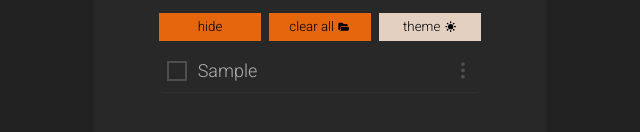
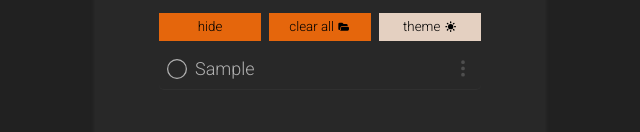
Before and after one commit to booi-dev/todo-redux-app, a React (Vite) app: page / in a window 1280 px wide. Both pictures are taken after typing "Sample" into the empty fields and a click on the button "add". Shown: the part 202-334 px from the top of the page, without its empty margins (320-960 px from the left). Built offline with nearby package versions, Linux system fonts and the light colour scheme.

Commit message:
Replace check input with icon

```diff
--- a/src/App.css
+++ b/src/App.css
@@ -74,3 +74,11 @@
     padding: 3em 4em;
   }
 }
+
+/* utility class */
+
+.center {
+  display: inline-flex;
+  justify-content: center;
+  align-items: center;
+}
--- a/src/features/todo/TodoItem.css
+++ b/src/features/todo/TodoItem.css
@@ -2,8 +2,8 @@
   position: relative;
 
   display: flex;
+  justify-content: space-between;
   align-items: center;
-  justify-content: space-between;
   gap: 10%;
 
   margin-block: 0.5em;
@@ -25,43 +25,30 @@
   background: var(--lt-clr-2);
 }
 
+.todo-check-task-container {
+  display: flex;
+  align-items: center;
+  gap: 0.5em;
+  width: 100%;
+}
+
+.circle-icon {
+  color: var(--font-clr-1);
+}
+
+.circle-icon.checked {
+  color: var(--acc-clr);
+}
+
 .todo.vanishing-anim {
   translate: -100%;
   opacity: 0.2;
 }
 
-.checkbox--todo {
-  appearance: none;
-  -webkit-appearance: none;
+.task--todo {
+  width: 100%;
 
-  position: relative;
-
-  translate: 0 4px;
-  width: 20px;
-  height: 20px;
-  margin-right: 0.8em;
-
-  border: 2px solid var(--clr-1);
-  transition: border 0.5s ease-in;
-}
-
-.checkbox--todo:checked {
-  border: 2px solid var(--acc-clr);
-}
-
-.checkbox--todo:checked::before {
-  content: " ";
-  position: absolute;
-  inset: 0;
-  margin: auto;
-  width: 10px;
-  height: 10px;
-  background-color: var(--acc-clr);
-}
-
-.task--todo {
   text-align: start;
-
   font-size: var(--font-medium);
   font-weight: 400;
 
@@ -77,8 +64,9 @@
 }
 
 .todo button {
-  display: grid;
-  place-self: center;
+  display: inline-flex;
+  justify-content: center;
+  align-items: center;
   background-color: transparent;
   border: none;
 }
--- a/src/features/todo/TodoItem.jsx
+++ b/src/features/todo/TodoItem.jsx
@@ -1,6 +1,7 @@
 /* eslint-disable no-unused-expressions */
 import { useCallback, useState } from 'react';
 import { GoKebabVertical } from 'react-icons/go';
+import { BsCircle, BsCheckCircle } from 'react-icons/bs';
 
 import { deleteDataFromLS, toggleDataCompleteLS } from '../../utils/localStorage';
 import useTodoControls from '../../app/todoControls';
@@ -23,7 +24,8 @@ function TodoView(props) {
 
     const [todoAnimClass, setTodoAnimClass] = useState('');
 
-    const handleToggleComplete = (targetTodo) => {
+    const handleToggleComplete = (targetTodo, e) => {
+        e.stopPropagation();
         switchComplete(targetTodo);
         toggleDataCompleteLS(targetTodo);
     };
@@ -54,16 +56,26 @@ function TodoView(props) {
         setIsOptions(false);
     };
 
+    const onParentClick = () => {
+        console.log("parent clicked");
+    };
+
     return (
         <>
             <div className={`todo ${todoAnimClass} ${theme}`}>
-                <div>
-                    <input
-                        type="checkbox"
-                        className='checkbox--todo'
-                        onChange={() => handleToggleComplete(todo)}
-                        checked={todo.isComplete}
-                    />
+                <div role='group'
+                    className='todo-check-task-container'
+                    onClick={onParentClick}>
+                    <button type='button'
+                        className='todo-check-btn'
+                        onClick={(e) => { handleToggleComplete(todo, e); }}
+                    >
+                        {
+                            todo.isComplete
+                                ? <BsCheckCircle size={20} className='circle-icon checked' />
+                                : <BsCircle size={20} className='circle-icon' />
+                        }
+                    </button>
                     <span type='button'
                         role='button'
                         tabIndex={0}
```
Also changed, not shown: .eslintrc.cjs.
